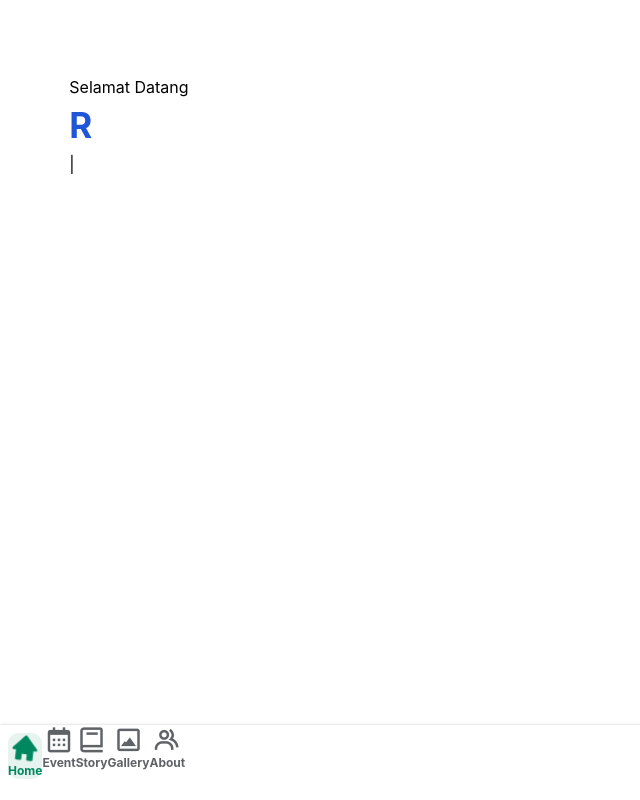
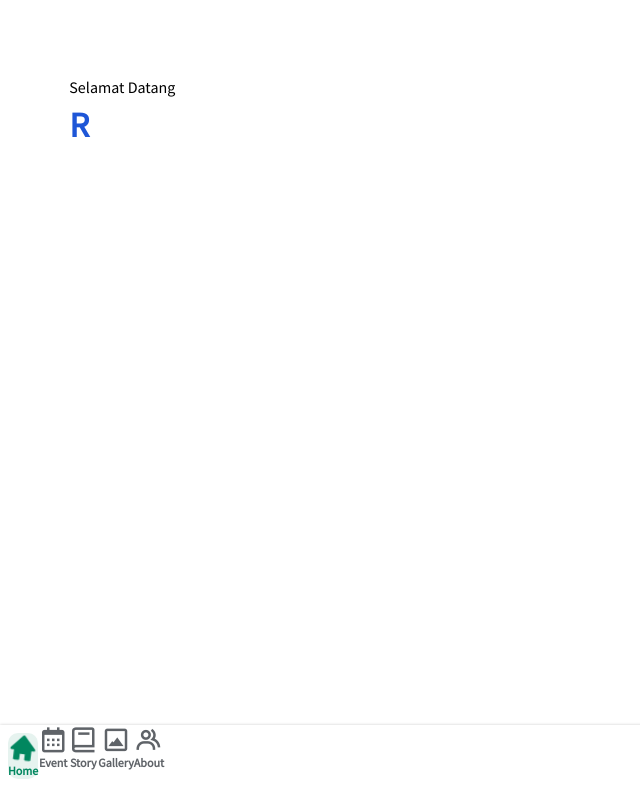
Before and after one commit to rasvanjaya21/iot-recap, a Next.js app: page / in a window 1280 px wide. Shown: the whole page, without its empty margins (0-640 px from the left). Built offline with nearby package versions, Linux system fonts and the light colour scheme.

Commit message:
update font

```diff
--- a/styles/globals.css
+++ b/styles/globals.css
@@ -2,9 +2,20 @@
 @tailwind components;
 @tailwind utilities;
 
-html,
-body {
-	padding: 0;
-	margin: 0;
-	font-family: -apple-system, BlinkMacSystemFont, Segoe UI, Roboto, Oxygen, Ubuntu, Cantarell, Fira Sans, Droid Sans, Helvetica Neue, sans-serif;
+@layer base {
+	html {
+		-ms-overflow-style: none;
+  		scrollbar-width: none;
+		font-family: "Source Sans Pro", system-ui, sans-serif;
+		-webkit-tap-highlight-color: rgba(255, 255, 255, 0);
+		user-select:none;
+	}
+
+	html::-webkit-scrollbar {
+  		display: none;
+  	}
 }
+
+.typed-cursor {
+	visibility: hidden;
+}
```
